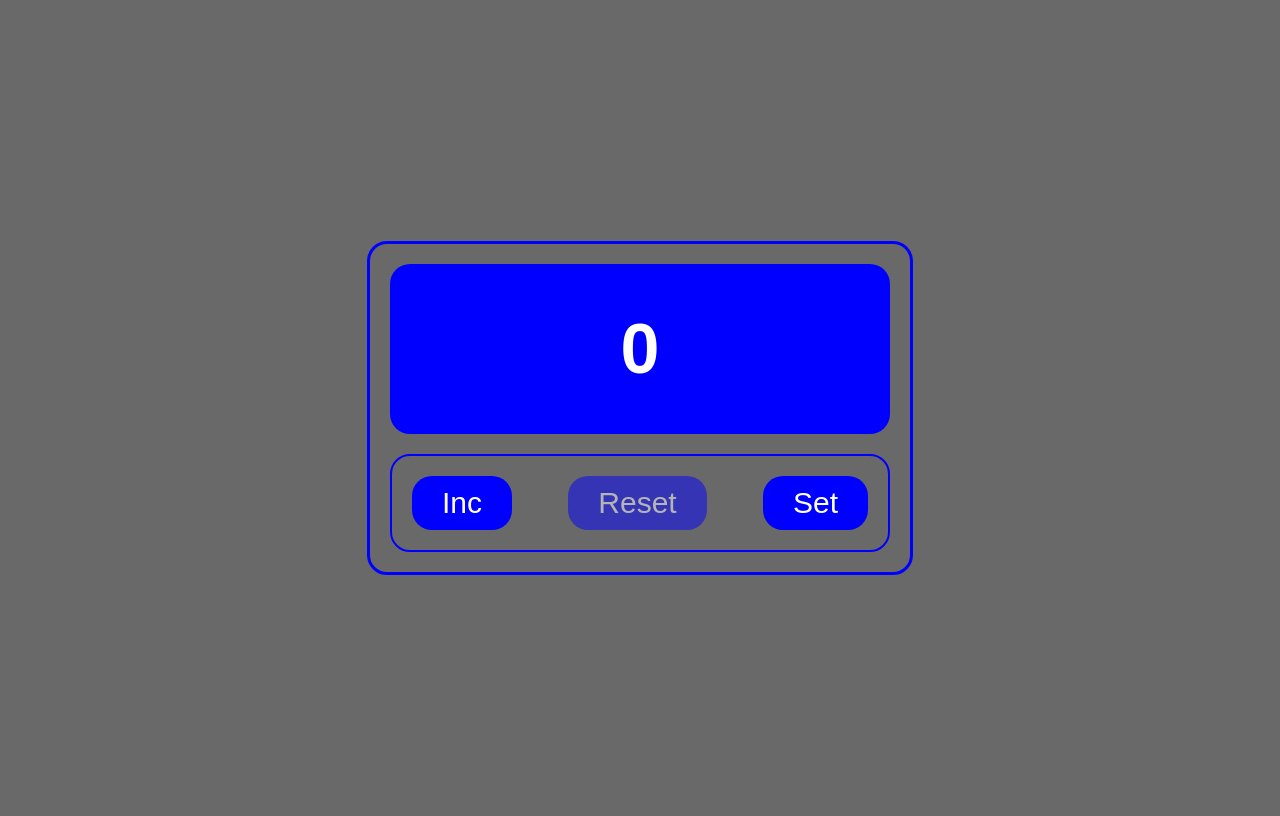
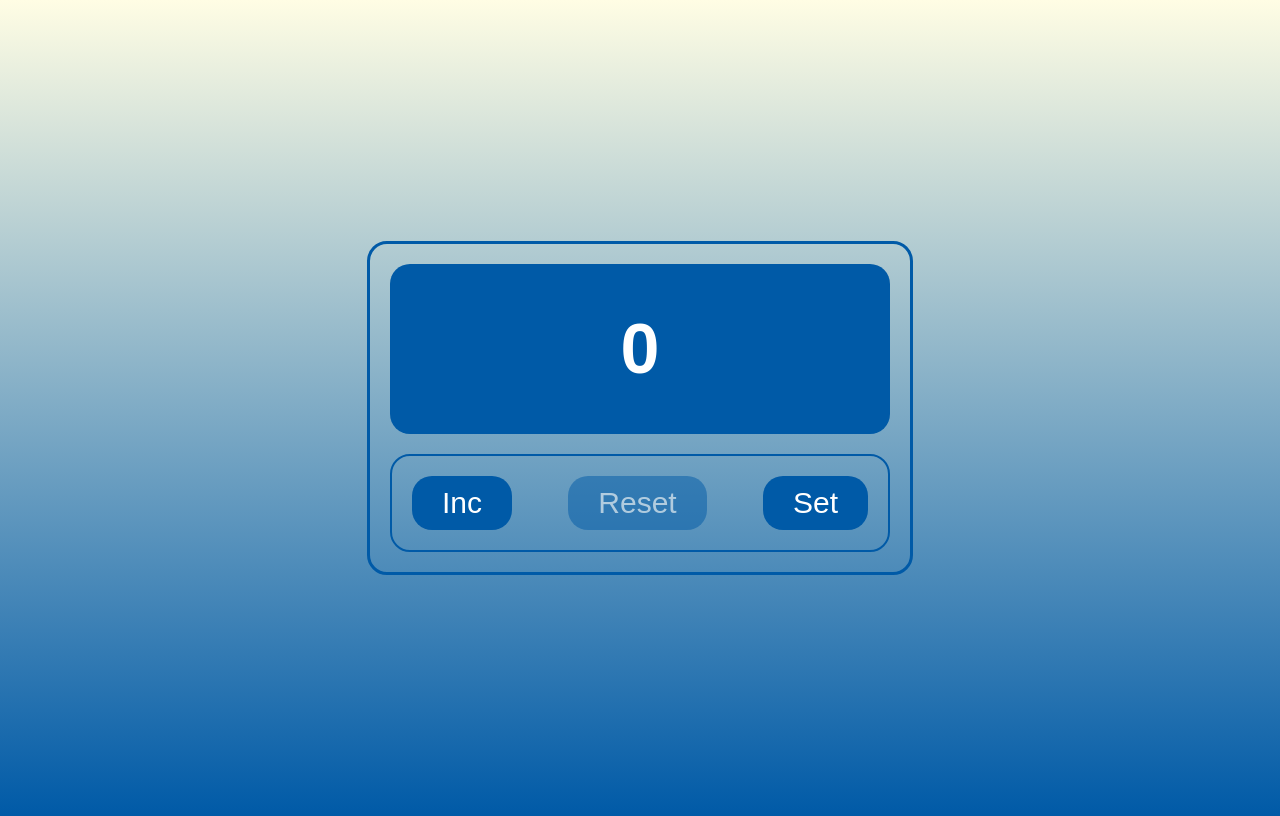
Before and after one commit to VanoKi/Counter3, a React (Vite) app: page / in a window 1280 px wide. Built offline with nearby package versions, Linux system fonts and the light colour scheme.

Commit message:
feat: add bg

```diff
--- a/src/App.css
+++ b/src/App.css
@@ -1,11 +1,11 @@
 .counter {
-  border: 3px solid blue;
+  border: 3px solid #005AA7;
   width: 500px;
   border-radius: 20px;
   padding: 20px;
 }
 .counter-display{
-  background-color: blue;
+  background-color: #005AA7;
   border-radius: 20px;
   display: flex;
   flex-direction: column;
@@ -21,7 +21,7 @@
   display: flex;
   justify-content: space-between;
   align-items: center;
-  border: 2px solid blue;
+  border: 2px solid #005AA7;
   padding: 20px;
   border-radius: 20px;
 }
@@ -29,7 +29,7 @@
 .counter-button{
   font-size: 30px;
   padding: 10px 30px;
-  background-color: blue;
+  background-color: #005AA7;
   color: white;
   border: none;
   border-radius: 20px;
--- a/src/index.css
+++ b/src/index.css
@@ -1,5 +1,7 @@
 body {
-  background-color: dimgrey ;
+  background: #005AA7;  /* fallback for old browsers */
+  background: -webkit-linear-gradient(to bottom, #FFFDE4, #005AA7);  /* Chrome 10-25, Safari 5.1-6 */
+  background: linear-gradient(to bottom, #FFFDE4, #005AA7); /* W3C, IE 10+/ Edge, Firefox 16+, Chrome 26+, Opera 12+, Safari 7+ */
   font-family: 'Montserrat', sans-serif;
   display: flex;
   justify-content: center;
```
